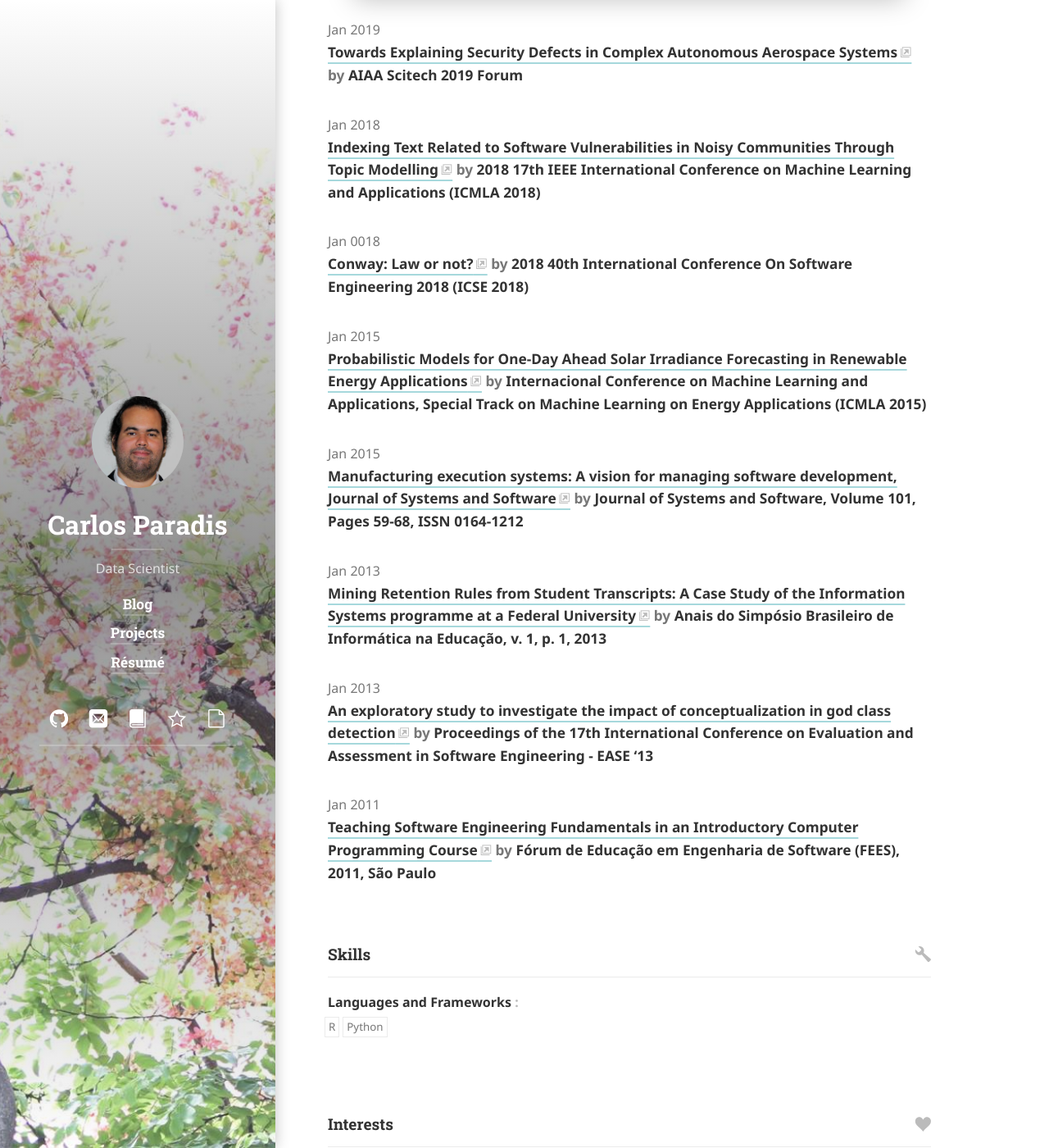
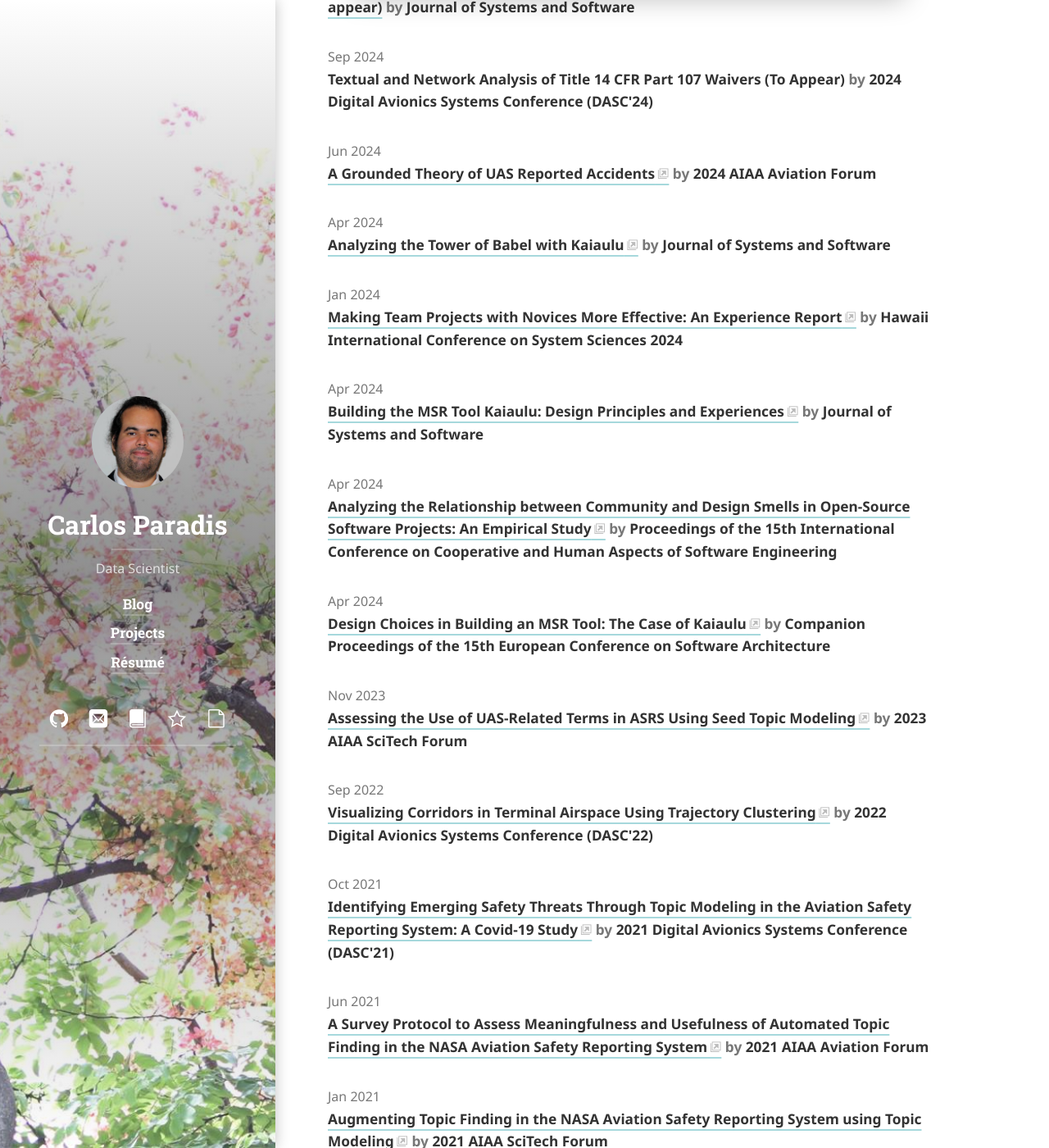
Before and after one commit to carlosparadis/carlosparadis.github.io, a Jekyll site: the page built from resume.md, in a window 1280 px wide and 1400 px high, scrolled down 9970 px. Shown: the whole window at 82% size. Built offline with Jekyll 4.4.1, drawn with Linux system fonts in a browser that asks for light colours; cached includes are drawn as plain includes; nearby versions of some CDN libraries; some web fonts are replaced; library files that are not in the unit come from our copies; some of the changed text lies outside the part shown.

Commit message:
update resume

```diff
--- a/_data/resume.json
+++ b/_data/resume.json
@@ -338,6 +338,15 @@
     }
   ],
   "volunteer": [
+    {
+      "organization": "University of Hawaii at Manoa",
+      "website": "https://github.com/sailuh/kaiaulu_cheatsheet/tree/main/poster",
+      "position": "Stakeholder/Mentor - ICS 496",
+      "startDate": "08/2023",
+      "summary": "I serve as a stakeholder/mentor for UH Manoa ICS 496 Capstone projects. The students contribute code and posters (https://github.com/sailuh/kaiaulu_cheatsheet/tree/main/poster) to the open source tool Kaiaulu, which was part of my PhD dissertation also at UH Manoa, and has since been published in a number of scientific works. See project URL for posters, or the tool GitHub (https://github.com/sailuh/kaiaulu) for their contributions.",
+      "highlights": [
+      ]
+    },
       {
       "organization": "Journal of Aerospace Information Systems (JAIS)",
       "website": "",
@@ -451,6 +460,114 @@ magazine of ACM, on its first semester.",
     }
   ],
   "publications": [
+    {
+      "name": "A Socio-technical Perspective on Software Vulnerabilities: A Causal Analysis (To appear)",
+      "type": "journal",
+      "author": "Carlos Paradis, Rick Kazman, and Mike Konrad",
+      "publisher": "Journal of Systems and Software",
+      "releaseDate": "08/2024",
+      "website": "Information and Software Technology - Special Issue on Causal Modeling",
+      "summary": ""
+    },
+    {
+      "name": "Textual and Network Analysis of Title 14 CFR Part 107 Waivers (To Appear)",
+      "type": "conference",
+      "author": "Ethan Jordan, Carlos Paradis, Misty Davies, and Charles Werner",
+      "publisher": "2024 Digital Avionics Systems Conference (DASC'24)",
+      "releaseDate": "09/2024",
+      "website": "",
+      "summary": ""
+    },
+    {
+      "name": "A Grounded Theory of UAS Reported Accidents",
+      "type": "conference",
+      "author": "Carlos Paradis, Seydou Mbaye, Misty Davies, Charles Werner",
+      "publisher": "2024 AIAA Aviation Forum",
+      "releaseDate": "06/2024",
+      "website": "https://ntrs.nasa.gov/citations/20240007803",
+      "summary": ""
+    },
+    {
+      "name": "Analyzing the Tower of Babel with Kaiaulu",
+      "type": "journal",
+      "author": "Carlos Paradis, Rick Kazman, and Damaian Tamburri",
+      "publisher": "Journal of Systems and Software",
+      "releaseDate": "04/2024",
+      "website": "https://www.sciencedirect.com/science/article/abs/pii/S0164121224000104",
+      "summary": ""
+    },
+    {
+      "name": "Making Team Projects with Novices More Effective: An Experience Report",
+      "type": "conference",
+      "author": "Carlos Paradis, Rick Kazman, and Anthony Peruma",
+      "publisher": "Hawaii International Conference on System Sciences 2024",
+      "releaseDate": "01/2024",
+      "website": "https://hdl.handle.net/10125/107313",
+      "summary": ""
+    },
+    {
+      "name": "Building the MSR Tool Kaiaulu: Design Principles and Experiences",
+      "type": "journal",
+      "author": "Carlos Paradis, and Rick Kazman",
+      "publisher": "Journal of Systems and Software",
+      "releaseDate": "04/2024",
+      "website": "https://www.sciencedirect.com/science/article/abs/pii/S0164121224000104",
+      "summary": ""
+    },
+    {
+      "name": "Analyzing the Relationship between Community and Design Smells in Open-Source Software Projects: An Empirical Study",
+      "type": "conference",
+      "author": "Haris Mumtaz, Carlos Paradis, Fabio Palomba, Damian Tamburri, Rick Kazman, and Kelly Blincoe",
+      "publisher": "Proceedings of the 15th International Conference on Cooperative and Human Aspects of Software Engineering",
+      "releaseDate": "04/2024",
+      "website": "https://doi.org/10.1145/3528579.3529181",
+      "summary": ""
+    },
+    {
+      "name": "Design Choices in Building an MSR Tool: The Case of Kaiaulu",
+      "type": "conference",
+      "author": "Carlos Paradis, and Rick Kazman",
+      "publisher": " Companion Proceedings of the 15th European Conference on Software Architecture",
+      "releaseDate": "04/2024",
+      "website": "https://ceur-ws.org/Vol-2978/",
+      "summary": ""
+    },
+    {
+      "name": "Assessing the Use of UAS-Related Terms in ASRS Using Seed Topic Modeling",
+      "type": "conference",
+      "author": "Carlos Paradis, Misty Davies, Becky Hooey",
+      "publisher": "2023 AIAA SciTech Forum",
+      "releaseDate": "11/2023",
+      "website": "https://ntrs.nasa.gov/citations/20220017721",
+      "summary": ""
+    },
+    {
+      "name": "Visualizing Corridors in Terminal Airspace Using Trajectory Clustering",
+      "type": "conference",
+      "author": "Carlos Paradis, and Misty Davies",
+      "publisher": "2022 Digital Avionics Systems Conference (DASC'22)",
+      "releaseDate": "09/2022",
+      "website": "https://ntrs.nasa.gov/citations/20210011508",
+      "summary": ""
+    },
+    {
+      "name": "Identifying Emerging Safety Threats Through Topic Modeling in the Aviation Safety Reporting System: A Covid-19 Study",
+      "type": "conference",
+      "author": "Carlos Paradis, Rick Kazman, Misty Davies, Becky Hooey",
+      "publisher": "2021 Digital Avionics Systems Conference (DASC'21)",
+      "releaseDate": "10/2021",
+      "website": "https://ntrs.nasa.gov/citations/20210011508",
+      "summary": ""
+    },
+    {
+      "name": "A Survey Protocol to Assess Meaningfulness and Usefulness of Automated Topic Finding in the NASA Aviation Safety Reporting System",
+      "type": "conference",
+      "author": "Carlos Paradis, Rick Kazman, Misty Davies, Becky Hooey",
+      "publisher": "2021 AIAA Aviation Forum",
+      "releaseDate": "06/2021",
+      "website": "https://ntrs.nasa.gov/citations/20220000653",
+      "summary": ""
+    },
     {
       "name": "Augmenting Topic Finding in the NASA Aviation Safety Reporting System using Topic Modeling",
       "type": "conference",
```
